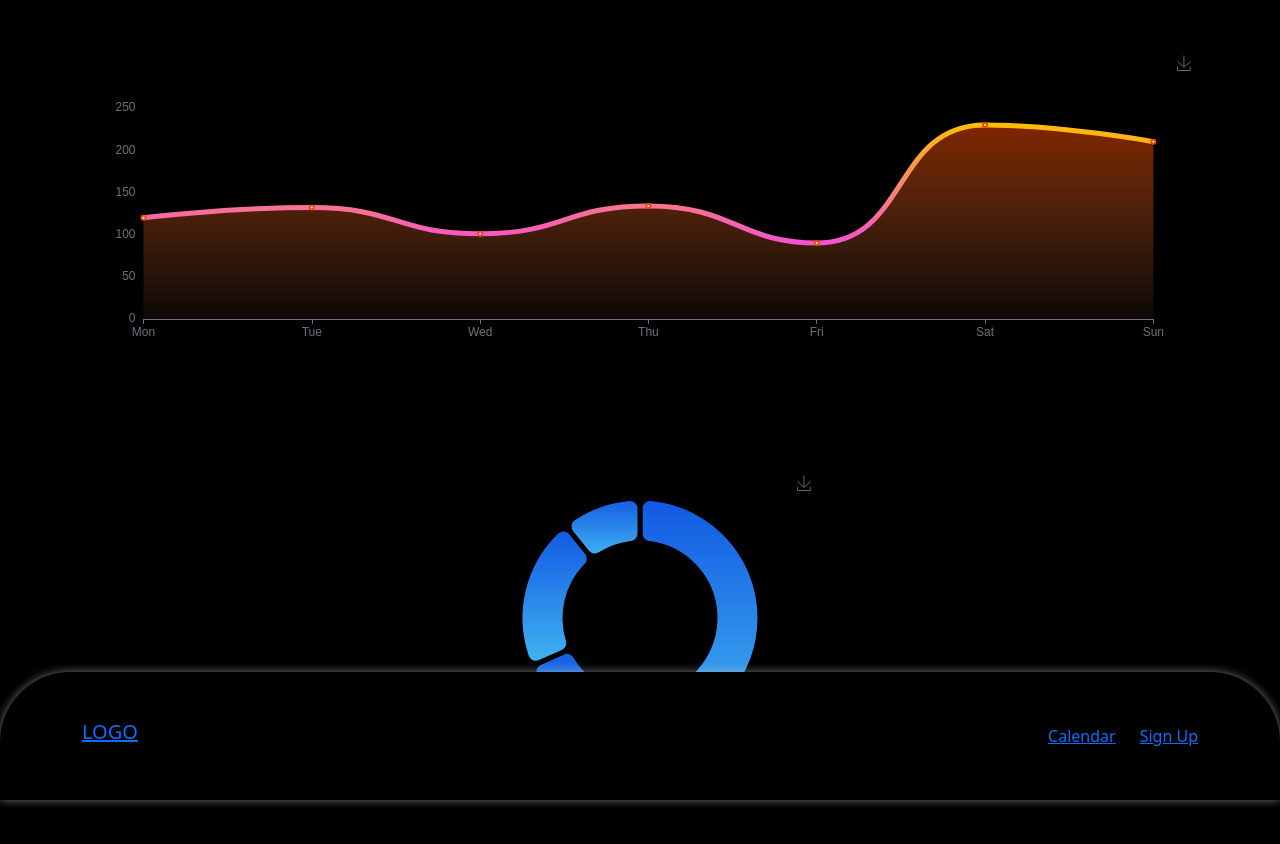
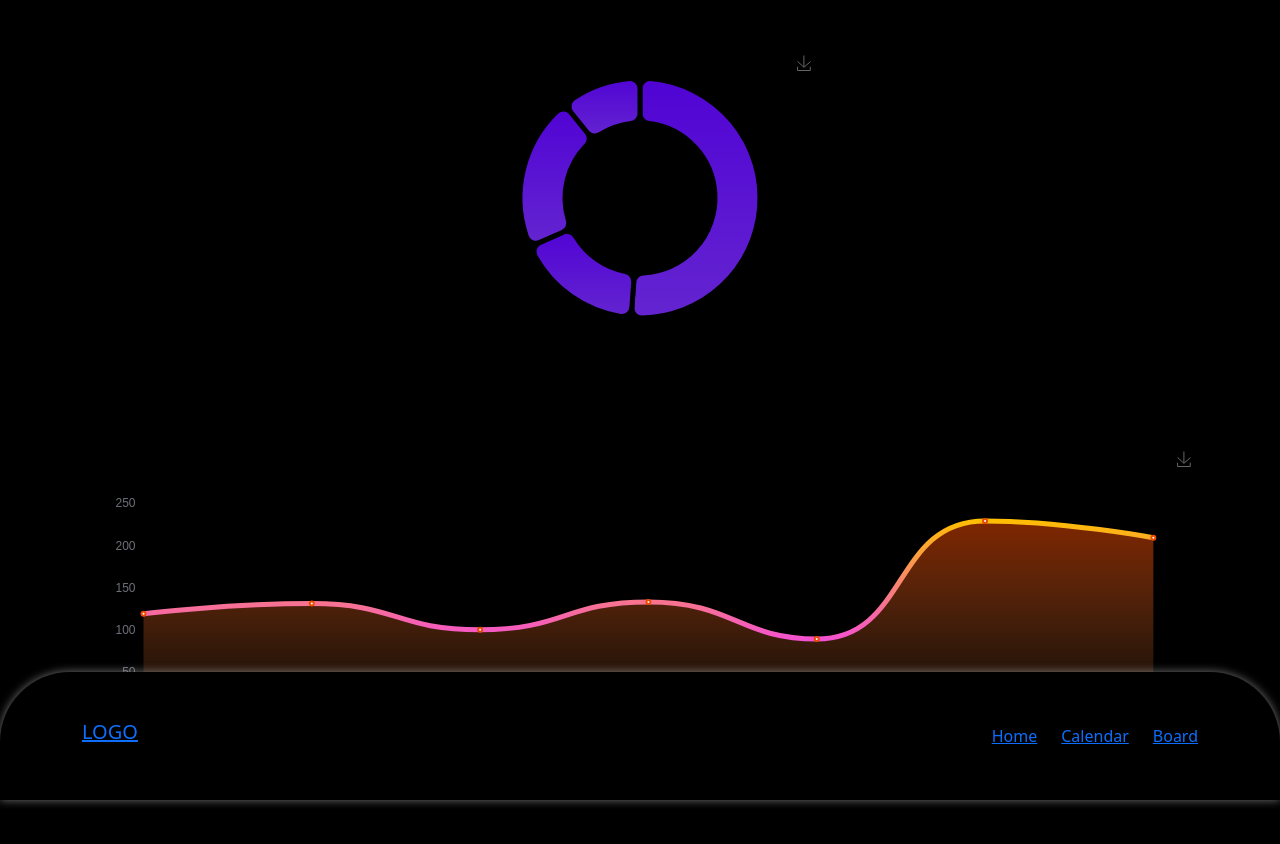
Before and after one commit to 7Davronbek/admin-dashboard, a React (Vite) app: page / in a window 1280 px wide. Shown: the top 844 px of the page. Built offline with nearby package versions, Linux system fonts and the light colour scheme.

Commit message:
admin-dashboard

```diff
--- a/src/App.jsx
+++ b/src/App.jsx
@@ -2,6 +2,7 @@ import { HashRouter, Route, Routes } from "react-router-dom";
 import Dashboard from "./pages/Dashboard";
 import Navbar from "./components/Navbar";
 import Calendar from "./pages/Calendar";
+import BoardPage from "./pages/Board";
 
 const App = () => {
   return (
@@ -9,6 +10,7 @@ const App = () => {
       <Routes>
         <Route path="/" element={<Dashboard />} />
         <Route path="calendar" element={<Calendar />} />
+        <Route path="board" element={<BoardPage />} />
       </Routes>
       <Navbar />
     </HashRouter>
--- a/src/components/Navbar.jsx
+++ b/src/components/Navbar.jsx
@@ -12,11 +12,14 @@ const Navbar = () => {
                 <Link to="/">LOGO</Link>
               </h5>
               <div>
+                <Link className="ms-4" to="/">
+                  Home
+                </Link>
                 <Link className="ms-4" to="calendar">
                   Calendar
                 </Link>
-                <Link className="ms-4" to="signup">
-                  Sign Up
+                <Link className="ms-4" to="board">
+                  Board
                 </Link>
               </div>
             </div>
--- a/src/components/OrderPieChart.jsx
+++ b/src/components/OrderPieChart.jsx
@@ -8,11 +8,11 @@ const OrderPieChart = () => {
       new echarts.graphic.LinearGradient(0, 0, 0, 1, [
         {
           offset: 0,
-          color: "#1158e2",
+          color: "#5003d4",
         },
         {
           offset: 1,
-          color: "#42b5f2",
+          color: "#6425d0",
         },
       ]),
     ],
--- /dev/null
+++ b/src/pages/Board/index.jsx
@@ -0,0 +1,21 @@
+import React from "react";
+import Board, {
+  moveCard,
+  moveColumn,
+  removeCard,
+  addCard,
+} from "@asseinfo/react-kanban";
+
+const BoardPage = () => {
+  return (
+    <div className="BoardPage">
+      <div className="container">
+        <div className="row">
+          <div className="col-12"></div>
+        </div>
+      </div>
+    </div>
+  );
+};
+
+export default BoardPage;
--- a/src/pages/Calendar/index.jsx
+++ b/src/pages/Calendar/index.jsx
@@ -18,6 +18,7 @@ const Calendar = () => {
     let calendarApi = selectInfo.view.calendar;
 
     calendarApi.unselect();
+    // console.log(calendarApi.currentData.eventStore.defs);
 
     if (title) {
       calendarApi.addEvent({
--- a/src/pages/Dashboard/index.jsx
+++ b/src/pages/Dashboard/index.jsx
@@ -5,8 +5,8 @@ import OrderPieChart from "../../components/OrderPieChart";
 const Dashboard = () => {
   return (
     <>
+      <OrderPieChart />
       <Statistics />
-      <OrderPieChart />
     </>
   );
 };
--- /dev/null
+++ b/src/store/Board.js
@@ -0,0 +1,9 @@
+import { create } from "zustand";
+import { boardData } from "../data";
+
+const useBoard = create((set) => ({
+  board: boardData,
+  setBoard: (board) => set((state) => ({ board })),
+}));
+
+export default useBoard;
```
